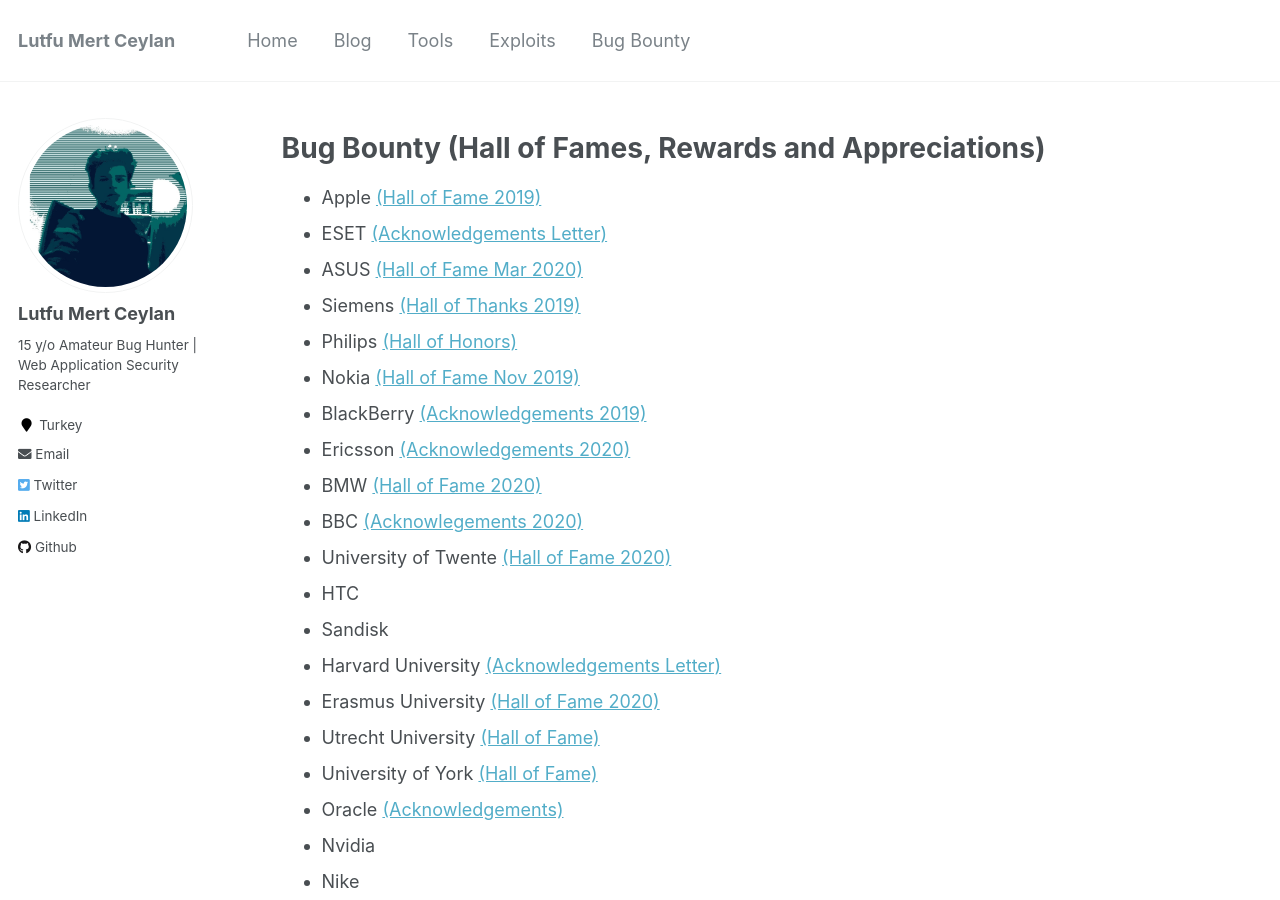
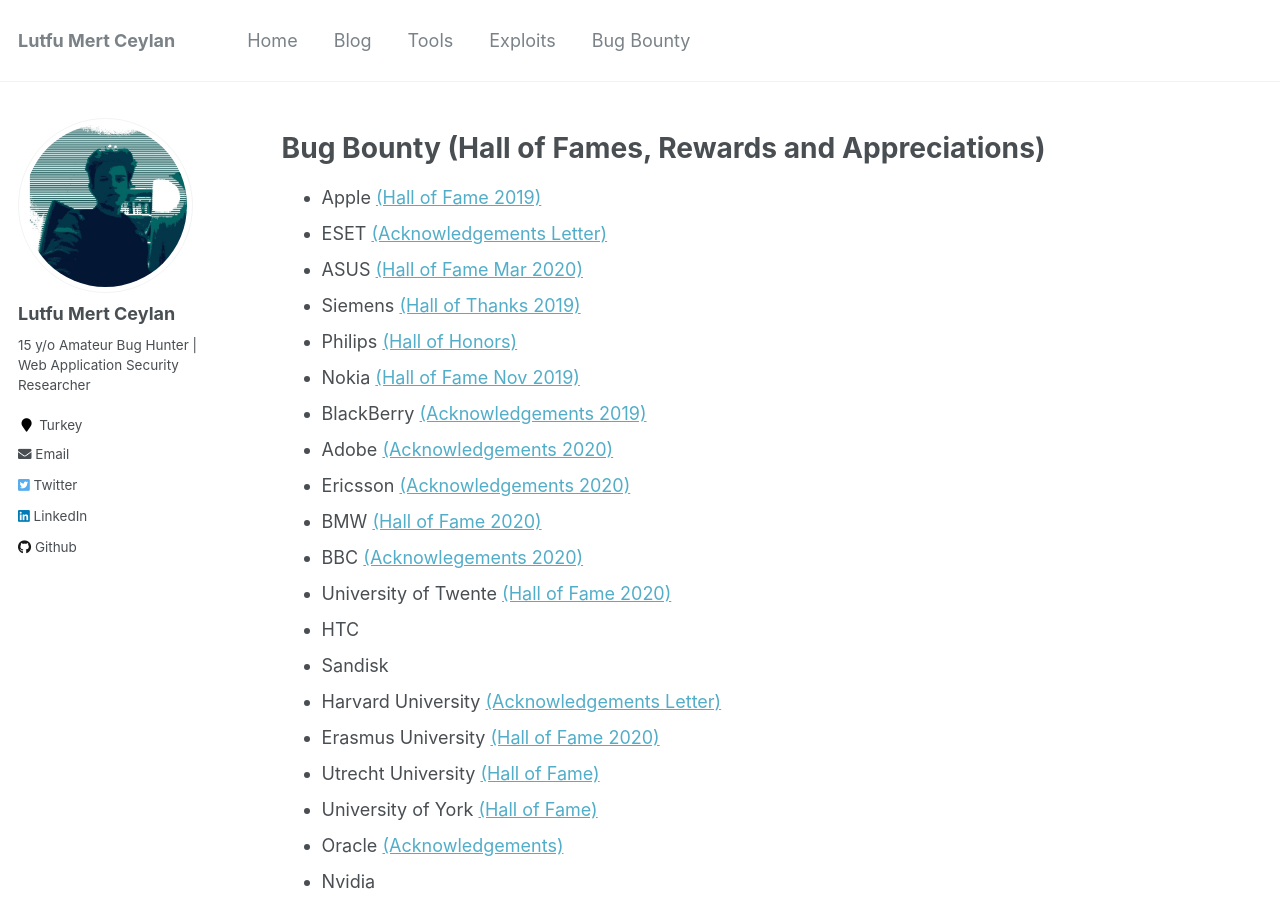
Before and after one commit to lutfumertceylan/mywebsite, a Jekyll site: the page built from _pages/bugbounty.md, in a window 1280 px wide and 900 px high. Built offline with Jekyll 4.4.1, drawn with Linux system fonts in a browser that asks for light colours.

Commit message:
Update bugbounty.md

```diff
--- a/_pages/bugbounty.md
+++ b/_pages/bugbounty.md
@@ -16,6 +16,7 @@ redirect_from:
 * Philips <a href="https://www.philips.com/a-w/security/coordinated-vulnerability-disclosure/hall-of-honors.html">(Hall of Honors)</a>
 * Nokia <a href="https://www.nokia.com/responsible-disclosure/">(Hall of Fame Nov 2019)</a>
 * BlackBerry <a href="https://www.blackberry.com/ca/en/services/blackberry-incident-response-team#collaborations">(Acknowledgements 2019)</a>
+* Adobe <a href="adobe.com/security/acknowledgements.html">(Acknowledgements 2020)</a>
 * Ericsson <a href="https://www.ericsson.com/en/about-us/enterprise-security/psirt/acknowledgements">(Acknowledgements 2020)</a>
 * BMW <a href="https://www.bmwgroup.com/en/general/Security.html">(Hall of Fame 2020)</a>
 * BBC <a href="https://www.bbc.com/backstage/security-disclosure-policy/acknowledgements">(Acknowlegements 2020)</a>
```
